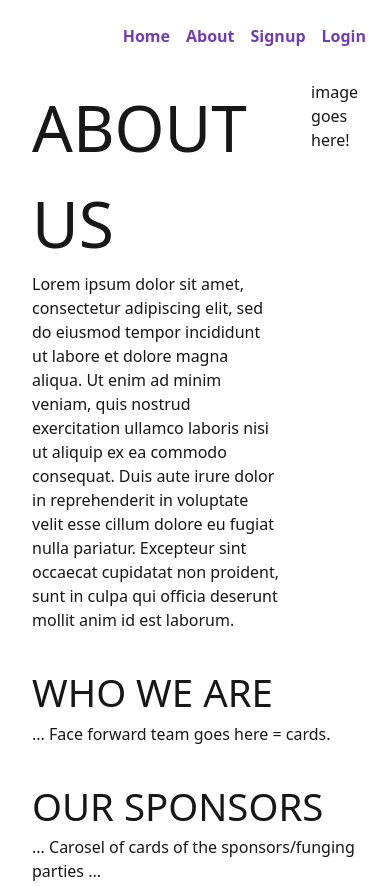
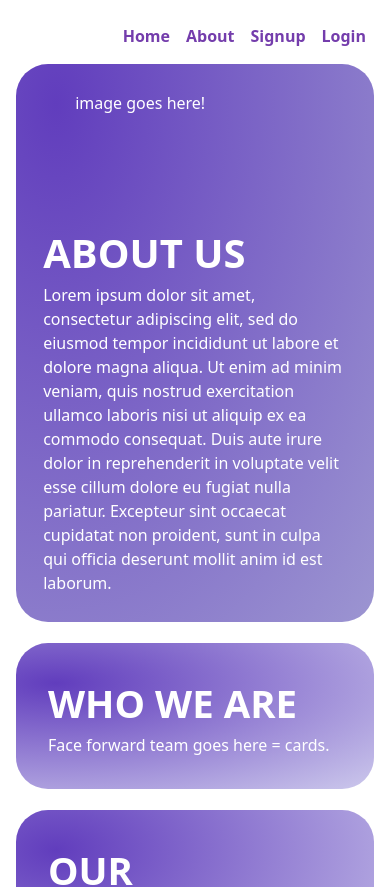
Before and after one commit to mackoshkamacka/FaceForwardWebsite, a Next.js app in the folder faceforward-platform/: page /about in a window 390 px wide. Shown: the top 887 px of the page. Built offline with nearby package versions, Linux system fonts and the light colour scheme.

Commit message:
made about page section mobile responsive

```diff
--- a/faceforward-platform/app/about/about.css
+++ b/faceforward-platform/app/about/about.css
@@ -1,33 +1,99 @@
+p {
+    color: white;
+}
+
 .aboutPage {
     padding: 2rem;
+    /* max-width: max(500px, 70vw);  */
+    /* display:inline-flex;
+    justify-content: center;
+    align-items: center;
+    width: max(500px, 70vw);  */
+    margin:0 10vh;
 }
 
 .heroSection {
     display: flex;
     padding-bottom: 2rem;
     gap:2rem;
+
+    background-image: radial-gradient(
+        farthest-corner at 40px 40px,
+        #613dbd 0%,
+        #9c95d1 100%);
+
+    padding: 2rem;
+    border-radius: 2rem;
+
+    align-items: center;
+}
+
+.heroText {
+    color: white;
 }
 
 .nHeader {
     font-size: 4rem;
+    font-weight: 600;
+
 }
 
 .nnHeader {
     font-size: 2.4rem;
+    font-weight: 600;
+    color: white;
 }
 
 .heroImageContainer {
     padding-left: 2rem;
+    width: 110vh;
 }
 
 .sponsorSection {
     padding-bottom: 2rem;
 }
 
-.whoWeAreSection {
-    padding-bottom: 2rem;
+.whoWeAreSection, .sponsorSection, .roadmapSection{
+    padding: 2rem;
+    background-color: #ccc8ec;
+    /* background-image: radial-gradient(to right, rgb(114, 89, 203), #ccc8ec);
+     */
+    background-image: radial-gradient(
+        farthest-corner at 40px 40px,
+        #613dbd 0%,
+        #ccc8ec 100%);
+    margin-top: 1.3rem;
+    border-radius: 2rem;
 }
 
 .roadmapSection {
     padding-bottom: 2rem;
 }
+
+
+@media (max-width: 755px) {
+    .aboutPage{
+        padding: 1rem;
+        margin: 0;
+    }
+
+    .nHeader{
+        font-size: 2.5rem;
+    }
+
+    .heroSection {
+        padding: 1.7rem;
+        flex-direction: column;
+    }
+
+    .heroImageContainer {
+        order: -1;
+        width: 100%;
+        height: 100px;
+    }
+
+    .heroText {
+        width: 100%;
+    }
+
+}
--- a/faceforward-platform/app/about/page.tsx
+++ b/faceforward-platform/app/about/page.tsx
@@ -11,7 +11,7 @@ export default function AboutPage() {
                     <p>Lorem ipsum dolor sit amet, consectetur adipiscing elit, sed do eiusmod tempor incididunt ut labore et dolore magna aliqua. Ut enim ad minim veniam, quis nostrud exercitation ullamco laboris nisi ut aliquip ex ea commodo consequat. Duis aute irure dolor in reprehenderit in voluptate velit esse cillum dolore eu fugiat nulla pariatur. Excepteur sint occaecat cupidatat non proident, sunt in culpa qui officia deserunt mollit anim id est laborum.</p>
                 </div>
 
-                <div className = "heroImageContainter">
+                <div className = "heroImageContainer">
                     {/* hero image  */}
                     <p>image goes here!</p>
                 </div>
@@ -21,7 +21,7 @@ export default function AboutPage() {
                 <h2 className = "nnHeader">WHO WE ARE</h2>
                 <div className = "execGalleryContainer">
                     {/* <ExecGallery /> */}
-                    ... Face forward team goes here = cards.
+                    <p>Face forward team goes here = cards.</p>
                 </div>
             </div>
 
@@ -33,7 +33,7 @@ export default function AboutPage() {
                     </h2>
                 </div>
                 <div className = "sponsorCarosel">
-                    ... Carosel of cards of the sponsors/funging parties ...
+                    <p>... Carosel of cards of the sponsors/funging parties ... </p>
                     {/* ... */}
                 </div>
             </div>
--- a/faceforward-platform/app/components/noLogin/styling/Home.css
+++ b/faceforward-platform/app/components/noLogin/styling/Home.css
@@ -13,10 +13,10 @@
     flex-wrap: wrap;
     /* ensures responsive stacking on mobile */
 
-    min-height: 90vh;
+    min-height: 100vh;
     padding-left: 3rem;
     padding-right: 3rem;
-
+    padding-bottom: -2rem;
 
     position: relative;
 }
--- a/faceforward-platform/app/page.tsx
+++ b/faceforward-platform/app/page.tsx
@@ -7,7 +7,6 @@ export default function Home() {
             {/* Main content */}
             <div className="mt-6">
                 <HomeComponent />
-                <AboutSection />
             </div>
         </main>
     );
```
